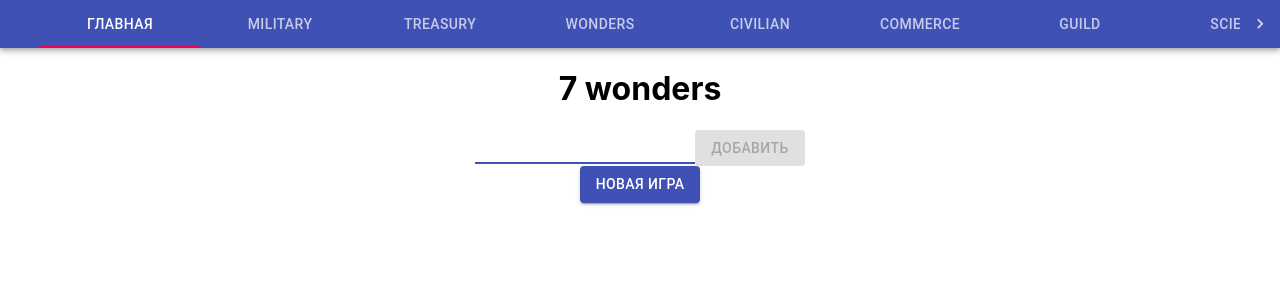
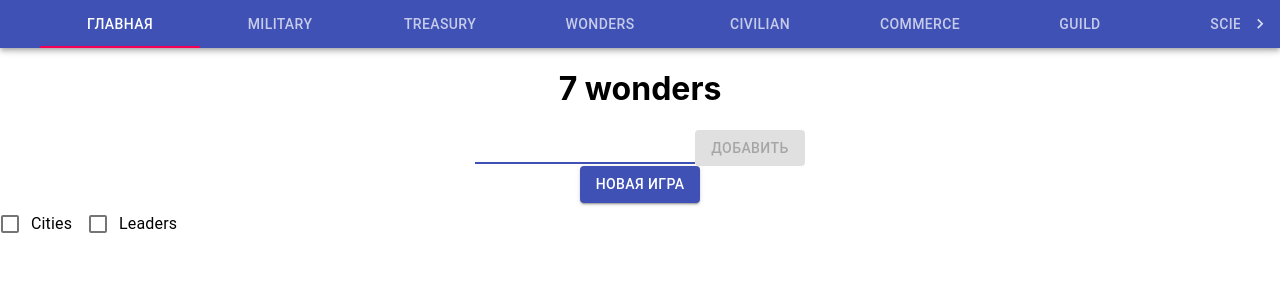
Before and after one commit to kirillunlimited/assist7wonders, a React (Create React App) app: page / in a window 1280 px wide. Shown: the top 300 px of the page. Built offline with nearby package versions, Linux system fonts and the light colour scheme.

Commit message:
Addons (#2)
* Add addons
* Redirect to home page if current route is unavailable (if appropriate addon is not selected)
* Fix empty value behavior in InputCounter
* Add max input value handler
* Update treasury count algorithm

```diff
--- a/src/App.tsx
+++ b/src/App.tsx
@@ -5,9 +5,9 @@
 import Home from './components/Home';
 import Total from "./components/Total";
 import {BrowserRouter as Router, Switch, Route} from "react-router-dom";
-import {IPlayer, TScoreKeys, IRoutes} from "./types";
+import {IPlayer, TScoreKeys, IRoutes, IAddons} from "./types";
 import ROUTES from './routes';
-import {savePlayersToStorage, getPlayersFromStorage} from './utils/storage';
+import {savePlayersToStorage, saveAddonsToStorage, getPlayersFromStorage, getAddonsFromStorage} from './utils/storage';
 
 const scoreTemplate = {
 	military: 0,
@@ -18,22 +18,36 @@
 	guild: 0,
 	compass: 0,
 	tablet: 0,
-	gear: 0
+	gear: 0,
+	cities: 0,
+	debt: 0,
+	leaders: 0
+};
+
+export const addonsTemplate: IAddons = {
+	cities: false,
+	leaders: false
 };
 
 function App() {
 	const [players, setPlayers] = useState<IPlayer[]>([]);
+	const [addons, setAddons] = useState(addonsTemplate);
 
 	useEffect(() => {
 		savePlayersToStorage(players);
 	}, [players]);
 
 	useEffect(() => {
-		restorePlayers();
+		saveAddonsToStorage(addons);
+	}, [addons]);
+
+	useEffect(() => {
+		restoreGame();
 	}, []);
 
-	function restorePlayers(): void {
+	function restoreGame(): void {
 		setPlayers(getPlayersFromStorage());
+		setAddons(getAddonsFromStorage());
 	}
 
 	function addPlayer(name: string) {
@@ -94,10 +108,33 @@
 		]);
 	}
 
+	function toggleAddon(addon: keyof IAddons, value: boolean): void {
+		setAddons({
+			...addons,
+			[addon]: value
+		});
+
+		if (!value) {
+			setPlayers([
+				...players.map(player => {
+						return {
+							...player,
+							score: {
+								...player.score,
+								[addon]: 0
+							}
+						};
+				}),
+			]);
+		}
+	}
+
   return (
     <div className="App">
 		<Router>
-			<Navigation/>
+			<Navigation
+				addons={addons}
+			/>
 			<h1>7 wonders</h1>
 			<Switch>
 				{(Object.keys(ROUTES) as Array<keyof IRoutes>).map(route =>
@@ -108,6 +145,7 @@
 						<Scores
 							players={players}
 							scores={ROUTES[route].scores}
+							max={ROUTES[route].max}
 							handleChange={onChange}
 						/>
 					</Route>
@@ -121,6 +159,8 @@
 						handleAdd={addPlayer}
 						handleDelete={deletePlayer}
 						handleReset={resetScores}
+						addons={addons}
+						handleAddonToggle={toggleAddon}
 					/>
 				</Route>
 			</Switch>
--- /dev/null
+++ b/src/addons.ts
@@ -0,0 +1,12 @@
+import {IAddonsConfig} from './types';
+
+const ADDONS: IAddonsConfig = {
+	cities: {
+		label: 'Cities'
+	},
+	leaders: {
+		label: 'Leaders'
+	}
+}
+
+export default ADDONS;
--- a/src/components/Home/index.tsx
+++ b/src/components/Home/index.tsx
@@ -3,16 +3,26 @@
 import {getSum} from "../../utils/score";
 import {Button, IconButton} from "@material-ui/core";
 import {DeleteForever} from "@material-ui/icons";
-import {IPlayer} from "../../types";
+import {IPlayer, IAddons} from "../../types";
+import FormGroup from '@material-ui/core/FormGroup';
+import FormControlLabel from '@material-ui/core/FormControlLabel';
+import Checkbox from '@material-ui/core/Checkbox';
+import ADDONS from "../../addons";
 
 interface IProps {
 	players: Array<IPlayer>;
 	handleAdd: (name: string) => void;
 	handleDelete: (name: string) => void;
 	handleReset: () => void;
+	addons: IAddons;
+	handleAddonToggle: (addon: keyof IAddons, value: boolean) => void;
 }
 
 export default function Home(props: IProps) {
+	function onAddonToggle(event: React.ChangeEvent<HTMLInputElement>, addon: keyof IAddons) {
+		props.handleAddonToggle(addon, event.target.checked);
+	}
+
 	return(
 		<div>
 			<NewPlayer
@@ -32,6 +42,21 @@
 			<Button variant="contained" color="primary" onClick={() => props.handleReset()}>
 				Новая игра
 			</Button>
+
+			<FormGroup row>
+				{(Object.keys(props.addons) as Array<keyof IAddons>).map(addon =>
+					<FormControlLabel
+						key={addon}
+						control={
+							<Checkbox
+								checked={props.addons[addon]}
+								name={addon}
+								onChange={(e) => onAddonToggle(e, addon)}
+							/>
+						}
+						label={ADDONS[addon].label}
+				/>)}
+			</FormGroup>
 		</div>
 	);
 }
--- a/src/components/Scores/InputCounter.tsx
+++ b/src/components/Scores/InputCounter.tsx
@@ -1,23 +1,54 @@
 import * as React from 'react';
 import {IconButton, Input} from '@material-ui/core';
 import {AddCircle, RemoveCircle} from '@material-ui/icons';
+import {useEffect, useState} from "react";
 
 interface IProps {
-	handleDecrement: Function;
-	handleChange: (e: React.ChangeEvent<HTMLInputElement | HTMLTextAreaElement>) => void;
+	handleDecrement: () => void;
+	handleChange: (value: number) => void;
 	handleIncrement: () => void;
 	value: number;
+	max?: number;
+	isMaxValueFilter: (value: number, max?: number) => boolean;
 }
 
 export default function InputCounter(props: IProps) {
+	const [localValue, setLocalValue] = useState(String(props.value));
+
+	useEffect(() => {
+		setLocalValue(String(props.value));
+	}, [props.value]);
+
+	function onChange(event: React.ChangeEvent<HTMLInputElement | HTMLTextAreaElement>) {
+		setLocalValue(event.target.value);
+	}
+
+	function onBlur(event: React.ChangeEvent<HTMLInputElement | HTMLTextAreaElement>) {
+		const value = props.isMaxValueFilter(Number(event.target.value), props.max) ? String(props.max) : event.target.value;
+		setLocalValue(value || '0'); // empty string should be set to '0'
+		props.handleChange(Number(value));
+	}
+
 	return (
 		<div>
-			<IconButton onClick={() => props.handleDecrement()}>
+			<IconButton onClick={props.handleDecrement}>
 				<RemoveCircle color="primary"/>
 			</IconButton>
-			<Input style={{width: 64}} type='number' onChange={(e) => props.handleChange(e)} value={props.value} />
-			<IconButton onClick={() => props.handleIncrement()}>
-				<AddCircle color="primary"/>
+			<Input
+				style={{width: 64}}
+				type='number'
+				onChange={onChange}
+				onBlur={onBlur}
+				value={localValue}
+				inputProps={{
+					max: props.max
+				}}
+			/>
+			<IconButton
+				onClick={props.handleIncrement}
+				disabled={props.isMaxValueFilter(Number(localValue), props.max)}
+			>
+				<AddCircle color={props.isMaxValueFilter(Number(localValue), props.max) ? 'disabled' : 'primary'} />
 			</IconButton>
 		</div>
 	)
--- a/src/components/Scores/Score.tsx
+++ b/src/components/Scores/Score.tsx
@@ -6,27 +6,35 @@
 	value: number;
 	title: string;
 	handleChange: (value: number) => void;
+	max?: number;
 }
 
 export default function Score(props: IProps) {
 	function handleDecrement(): void {
 		props.handleChange(props.value - 1);
 	}
-	function handleChange(event: React.ChangeEvent<HTMLInputElement | HTMLTextAreaElement>): void {
-		props.handleChange(Number(event.target.value));
+	function handleChange(value: number): void {
+		props.handleChange(value);
 	}
 	function handleIncrement(): void {
-		props.handleChange(props.value + 1);
+		const value = isMaxValue(props.value + 1, props.max) ? Number(props.max) : props.value + 1;
+		props.handleChange(value);
+	}
+
+	function isMaxValue(value: number, max?: number): boolean {
+		return max !== undefined && value >= max;
 	}
 
 	return(
 		<div>
 			{props.title && <p className={styles.title}>{props.title}</p>}
 			<InputCounter
-				handleDecrement={() => handleDecrement()}
-				handleChange={(e: React.ChangeEvent<HTMLInputElement | HTMLTextAreaElement>) => handleChange(e)}
-				handleIncrement={() => handleIncrement()}
+				handleDecrement={handleDecrement}
+				handleChange={handleChange}
+				handleIncrement={handleIncrement}
 				value={props.value}
+				max={props.max}
+				isMaxValueFilter={isMaxValue}
 			/>
 		</div>
 	)
--- a/src/components/Scores/index.tsx
+++ b/src/components/Scores/index.tsx
@@ -7,6 +7,7 @@
 	players: Array<IPlayer>;
 	scores: Array<TScoreKeys>;
 	handleChange: (name: string, scoreKey: TScoreKeys, value: number) => void;
+	max?: number;
 }
 
 export default function Scores(props: IProps) {
@@ -22,6 +23,7 @@
 								title={arr.length > 1 ? scoreKey : ''}
 								value={player.score[scoreKey]}
 								handleChange={(value: number) => props.handleChange(player.name, scoreKey, value)}
+								max={props.max}
 							/>
 						)}
 					</div>
--- a/src/routes.ts
+++ b/src/routes.ts
@@ -35,6 +35,25 @@
 		title: 'SCIENCE',
 		path: '/science',
 		scores: ['compass', 'tablet', 'gear']
+	},
+	cities: {
+		title: 'CITIES',
+		path: '/cities',
+		scores: ['cities'],
+		addon: 'cities'
+	},
+	debt: {
+		title: 'DEBT',
+		path: '/debt',
+		scores: ['debt'],
+		addon: 'cities',
+		max: 0
+	},
+	leaders: {
+		title: 'LEADERS',
+		path: '/leaders',
+		scores: ['leaders'],
+		addon: 'leaders'
 	}
 };
 
--- a/src/utils/score.ts
+++ b/src/utils/score.ts
@@ -7,12 +7,12 @@
 ] as Array<TScoreKeys>;
 
 export function getSum(playerScore: IScore): number {
-	return getFlatSum(playerScore) + getScienceSum(playerScore);
+	return getFlatSum(playerScore) + getScienceSum(playerScore) + getTreasurySum(playerScore);
 }
 
 export function getFlatSum(playerScore: IScore): number {
 	return (Object.keys(playerScore) as Array<TScoreKeys>).reduce((sum, key) => {
-		if (!SCIENCE_KEYS.includes(key)) {
+		if (!SCIENCE_KEYS.includes(key) && key !== 'treasury') {
 			const value = playerScore[key];
 			sum += value;
 		}
@@ -30,3 +30,7 @@
 
 	return sum + min * 7;
 }
+
+export function getTreasurySum(playerScore: IScore): number {
+	return Math.trunc(playerScore.treasury / 3);
+}
--- a/src/utils/storage.ts
+++ b/src/utils/storage.ts
@@ -1,9 +1,20 @@
 import {debounce} from "debounce";
-import {IPlayer} from "../types";
+import {IAddons, IPlayer} from "../types";
+import {addonsTemplate} from '../App';
+
+const SAVE_TIMEOUT = 500;
+
+const saveToStorage = (key: string, data: Object) => {
+	localStorage.setItem(key, JSON.stringify(data));
+}
 
 export const savePlayersToStorage = debounce((players: IPlayer[]) => {
-	localStorage.setItem('players', JSON.stringify(players));
-}, 500);
+	saveToStorage('players', players);
+}, SAVE_TIMEOUT);
+
+export const saveAddonsToStorage = debounce((addons: IAddons) => {
+	saveToStorage('addons', addons);
+}, SAVE_TIMEOUT);
 
 export function getPlayersFromStorage(): IPlayer[] {
 	const playersString = localStorage.getItem('players');
@@ -14,3 +25,13 @@
 
 	return [];
 }
+
+export function getAddonsFromStorage(): IAddons {
+	const addonsString = localStorage.getItem('addons');
+
+	if (addonsString) {
+		return JSON.parse(addonsString);
+	}
+
+	return addonsTemplate;
+}
```
Also changed, not shown: src/components/Navigation/index.tsx (+39 -8 lines), src/types.ts (+22 -0 lines), 1 other file (tests, documents, lock files or other folders).
